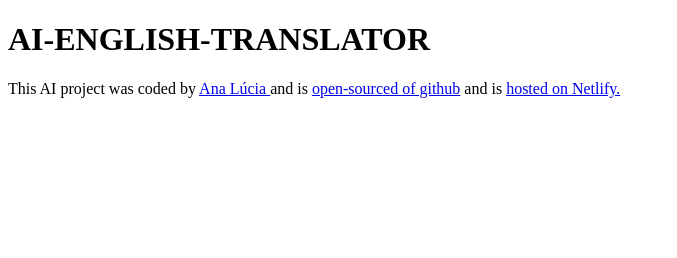
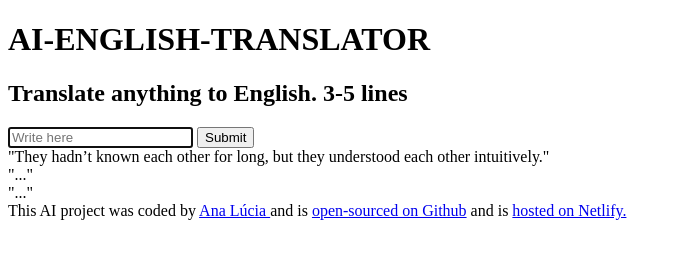
Before and after one commit to aluciadio/Ai-movie-recs, a plain HTML site: page index.html in a window 1280 px wide. Shown: the whole page, without its empty margins (0-677 px from the left). Drawn offline with Linux system fonts and the light colour scheme.

Commit message:
basic html

```diff
--- a/index.html
+++ b/index.html
@@ -6,7 +6,30 @@
     <title>Document</title>
   </head>
   <body>
-    <h1>AI-ENGLISH-TRANSLATOR</h1>
+    <header>
+      <h1>AI-ENGLISH-TRANSLATOR</h1>
+      <h2>Translate anything to English. 3-5 lines</h2>
+    </header>
+    <main>
+      <form>
+        <input
+          type="text"
+          placeholder="Write here"
+          autofocus
+          required
+          autocomplete="off"
+        />
+        <input type="submit" />
+      </form>
+      <div>
+        "They hadn’t known each other for long, but they understood each other
+        intuitively."
+        <br />
+        "..."
+        <br />
+        "..."
+      </div>
+    </main>
     <footer>
       This AI project was coded by
       <a href="https://github.com/aluciadio" target="_blank"> Ana Lúcia </a> and
@@ -15,7 +38,7 @@
         href="https://github.com/aluciadio/AI-English-Translator"
         target="_blank"
       >
-        open-sourced of github</a
+        open-sourced on Github</a
       >
       and is
       <a href="https://ai-english-translator.netlify.app/" target="_blank">
```
